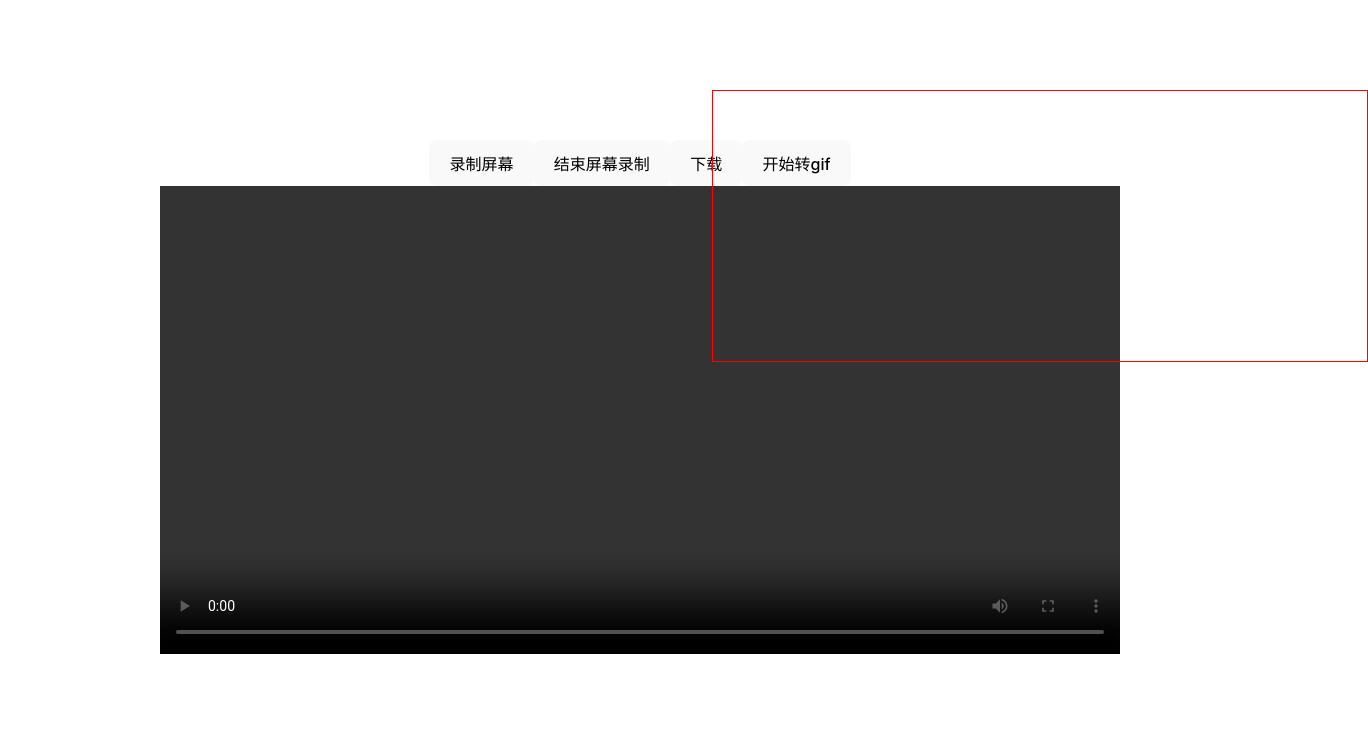
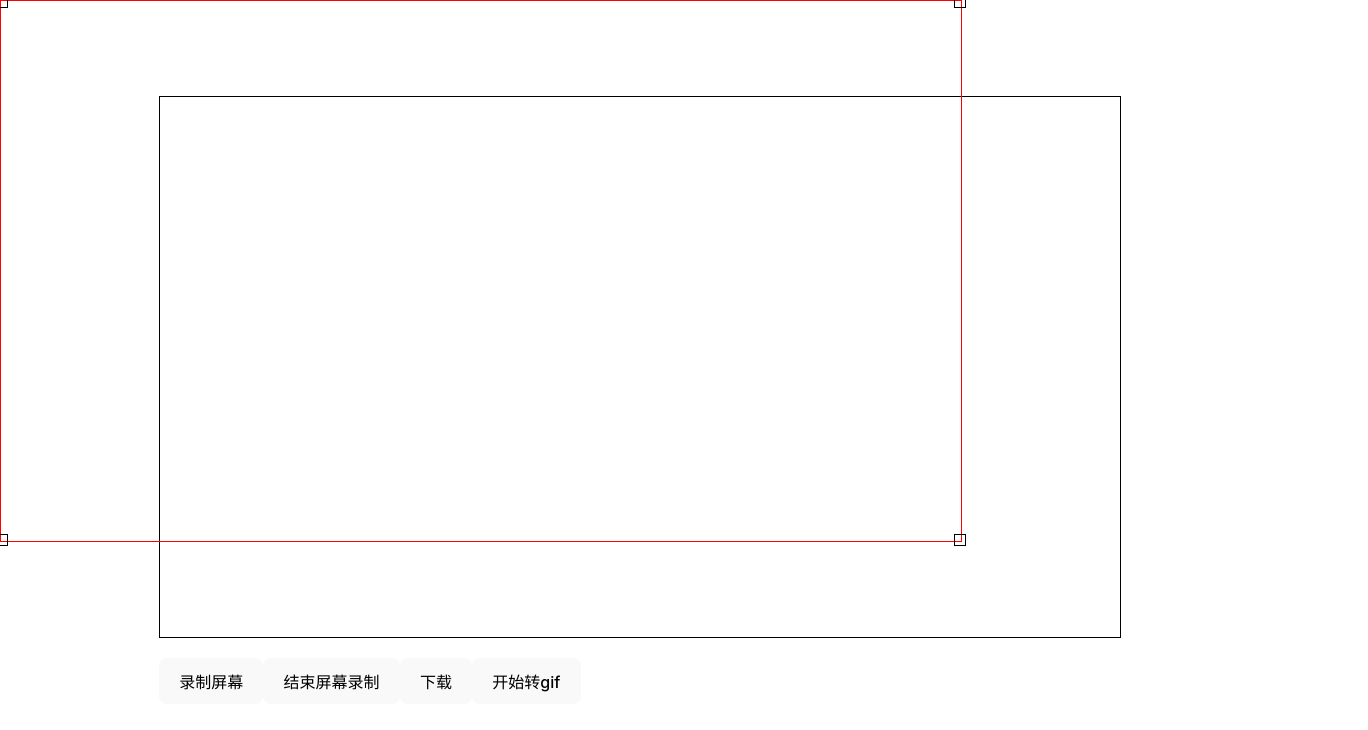
Before and after one commit to s10y10/captureScreen2gif, a Vue app: page / in a window 1280 px wide. Shown: the top 730 px of the page, 1368 px wide, since content can reach past the window. Built offline with nearby package versions, Linux system fonts and the light colour scheme.

Commit message:
refactor: 重构组件

```diff
--- a/package.json
+++ b/package.json
@@ -13,6 +13,7 @@
   },
   "devDependencies": {
     "@vitejs/plugin-vue": "^4.0.0",
+    "sass": "^1.57.1",
     "vite": "^4.0.0"
   }
 }
--- a/src/App.vue
+++ b/src/App.vue
@@ -1,142 +1,24 @@
 <script setup>
-import { onMounted } from 'vue';
-
-//初始化变量
-const interval = 50;
-const areaW = 654;
-const areaH = 270;
-let video;
-let canvas;
-let ctx;
-let timeId;
-let gif;
-let stream;
-let recorder;
-const areaStyle = {
-  position: 'absolute',
-  border: '1px solid red',
-  width: `${areaW}px`,
-  height: `${areaH}px`,
-  left: '712px',
-  top: '90px',
-  pointerEvents: 'none',
-};
-const captureArea = {
-  width: areaW,
-  height: areaH,
-  x: 0,
-  y: 0,
-};
-const chunks = [];
-
-onMounted(() => {
-  video = document.getElementById('video');
-  canvas = document.createElement('canvas');
-  canvas.width = 960;
-  canvas.height = 468;
-  ctx = canvas.getContext('2d');
-
-  const rect = video.getBoundingClientRect();
-  captureArea.width = parseInt(areaStyle.width);
-  captureArea.height = parseInt(areaStyle.height);
-  captureArea.x = parseInt(areaStyle.left) - rect.x;
-  captureArea.y = parseInt(areaStyle.top) - rect.y;
-
-  gif = new GIF({
-    workers: 2,
-    quality: 10,
-    width: areaW,
-    height: areaH,
-    workerScript: '/gif.worker.js',
-  });
-});
-
-//开始录制屏幕
-const onCaptureScreen = async () => {
-  stream = await navigator.mediaDevices.getDisplayMedia({
-    video: true,
-    audio: true,
-  });
-  video.srcObject = stream;
-  video.play();
-  recorder = new MediaRecorder(stream, { mimeType: 'video/webm' });
-  recorder.addEventListener('dataavailable', (e) => {
-    chunks.push(e.data);
-  });
-  recorder.addEventListener('stop', () => {
-    const blob = new Blob(chunks, { type: chunks[0].type });
-    video.pause();
-    video.srcObject = null;
-    video.src = URL.createObjectURL(blob);
-  });
-  recorder.start();
-};
-
-//停止录制屏幕
-const onStopCaptureSreen = () => {
-  recorder.stop();
-  stream.getTracks().forEach((e) => {
-    e.stop();
-  });
-};
-
-//点击下载
-const onDownload = () => {
-  const a = document.createElement('a');
-  a.href = video.src;
-  a.download = 'video1.webm';
-  a.click();
-};
-
-//开始转gif
-const onPlay = () => {
-  video.play();
-  timeId = setInterval(() => {
-    capture();
-  }, interval);
-};
-
-const render = () => {
-  gif.on('finished', function (blob) {
-    const blobUrl = URL.createObjectURL(blob);
-    console.log(blob, blobUrl);
-    window.open(blobUrl);
-  });
-  gif.render();
-};
-
-const capture = () => {
-  console.log(video.currentTime, video.duration);
-  if (video.currentTime >= video.duration) {
-    clearInterval(timeId);
-    render();
-    return;
-  }
-  console.log(captureArea);
-  ctx.drawImage(
-    video,
-    captureArea.x,
-    captureArea.y,
-    captureArea.width,
-    captureArea.height,
-    0,
-    0,
-    captureArea.width,
-    captureArea.height
-  );
-  gif.addFrame(ctx, { copy: true, delay: 10 });
-};
+import ButtonGroup from './ButtonGroup.vue';
+import ClipRect from './ClipRect.vue';
+import { videoStyle } from './consts';
 </script>
 
 <template>
-  <div>
-    <button @click="onCaptureScreen">录制屏幕</button>
-    <button @click="onStopCaptureSreen">结束屏幕录制</button>
-    <button @click="onDownload">下载</button>
-    <button @click="onPlay">开始转gif</button>
-    <video style="width: 960px; height: 468px" id="video" controls></video>
-    <div :style="areaStyle"></div>
+  <div class="app">
+    <video :style="videoStyle" id="video"></video>
+    <ButtonGroup></ButtonGroup>
+    <ClipRect></ClipRect>
   </div>
 </template>
 
-<style scoped></style>
+<style lang="scss" scoped>
+.app {
+  display: flex;
+  flex-direction: column;
+  position: relative;
+  #video {
+    border: 1px solid black;
+  }
+}
+</style>
--- /dev/null
+++ b/src/ButtonGroup.vue
@@ -0,0 +1,121 @@
+<script setup>
+import { onMounted } from 'vue';
+import { videoWidth, videoHeight } from './consts';
+
+const chunks = [];
+const interval = 50;
+let gif;
+let video;
+let canvas;
+let ctx;
+let timeId;
+let stream;
+let recorder;
+
+onMounted(() => {
+  video = document.getElementById('video');
+  canvas = document.createElement('canvas');
+  canvas.width = videoWidth;
+  canvas.height = videoHeight;
+  ctx = canvas.getContext('2d');
+});
+
+//点击下载
+const onDownload = () => {
+  const a = document.createElement('a');
+  a.href = video.src;
+  a.download = 'video1.webm';
+  a.click();
+};
+
+//停止录制屏幕
+const onStopCaptureSreen = () => {
+  recorder.stop();
+  stream.getTracks().forEach((e) => {
+    e.stop();
+  });
+};
+
+const render = () => {
+  gif.on('finished', function (blob) {
+    const blobUrl = URL.createObjectURL(blob);
+    console.log(blob, blobUrl);
+    window.open(blobUrl);
+  });
+  gif.render();
+};
+
+const capture = () => {
+  console.log(video.currentTime, video.duration);
+  if (video.currentTime >= video.duration) {
+    clearInterval(timeId);
+    render();
+    return;
+  }
+  console.log(captureArea);
+  ctx.drawImage(
+    video,
+    captureArea.x,
+    captureArea.y,
+    captureArea.width,
+    captureArea.height,
+    0,
+    0,
+    captureArea.width,
+    captureArea.height
+  );
+  gif.addFrame(ctx, { copy: true, delay: 10 });
+};
+
+//开始转gif
+const onPlay = () => {
+  gif = new GIF({
+    workers: 2,
+    quality: 10,
+    width: videoWidth,
+    height: videoHeight,
+    workerScript: '/gif.worker.js',
+  });
+  video.play();
+  timeId = setInterval(() => {
+    capture();
+  }, interval);
+};
+
+//开始录制屏幕
+const onCaptureScreen = async () => {
+  stream = await navigator.mediaDevices.getDisplayMedia({
+    video: true,
+    audio: true,
+  });
+  video.srcObject = stream;
+  video.play();
+  recorder = new MediaRecorder(stream, { mimeType: 'video/webm' });
+  recorder.addEventListener('dataavailable', (e) => {
+    chunks.push(e.data);
+  });
+  recorder.addEventListener('stop', () => {
+    const blob = new Blob(chunks, { type: chunks[0].type });
+    video.pause();
+    video.srcObject = null;
+    video.src = URL.createObjectURL(blob);
+  });
+  recorder.start();
+};
+</script>
+
+<template>
+  <div class="btn-group">
+    <button @click="onCaptureScreen">录制屏幕</button>
+    <button @click="onStopCaptureSreen">结束屏幕录制</button>
+    <button @click="onDownload">下载</button>
+    <button @click="onPlay">开始转gif</button>
+  </div>
+</template>
+
+<style lang="scss" scoped>
+.btn-group {
+  margin-top: 20px;
+  display: flex;
+}
+</style>
--- /dev/null
+++ b/src/ClipRect.vue
@@ -0,0 +1,60 @@
+<script setup>
+import { defineExpose } from 'vue';
+import { videoWidth, videoHeight } from './consts';
+import vMove from './vMove';
+import vChangeSize from './vChangeSize';
+
+const rectStyle = {
+  width: `${videoWidth}px`,
+  height: `${videoHeight}px`,
+  left: '0px',
+  top: '0px',
+};
+
+defineExpose({
+  clipRect: rectStyle,
+});
+</script>
+
+<template>
+  <div class="clip-rect" v-change-size v-move :style="rectStyle">
+    <div class="corner" data-index="1"></div>
+    <div class="corner" data-index="2"></div>
+    <div class="corner" data-index="3"></div>
+    <div class="corner" data-index="4"></div>
+  </div>
+</template>
+
+<style lang="scss" scoped>
+.clip-rect {
+  position: fixed;
+  border: 1px solid red;
+  cursor: move;
+  .corner {
+    width: 10px;
+    height: 10px;
+    border: 1px solid black;
+    position: absolute;
+  }
+  .corner:nth-child(1) {
+    top: -5px;
+    left: -5px;
+    cursor: nw-resize;
+  }
+  .corner:nth-child(2) {
+    top: -5px;
+    right: -5px;
+    cursor: ne-resize;
+  }
+  .corner:nth-child(3) {
+    bottom: -5px;
+    left: -5px;
+    cursor: sw-resize;
+  }
+  .corner:nth-child(4) {
+    bottom: -5px;
+    right: -5px;
+    cursor: se-resize;
+  }
+}
+</style>
--- /dev/null
+++ b/src/consts.js
@@ -0,0 +1,7 @@
+export const videoWidth = 960;
+export const videoHeight = 540;
+
+export const videoStyle = {
+  width: `${videoWidth}px`,
+  height: `${videoHeight}px`,
+};
--- a/src/style.css
+++ b/src/style.css
@@ -13,6 +13,11 @@
   -webkit-font-smoothing: antialiased;
   -moz-osx-font-smoothing: grayscale;
   -webkit-text-size-adjust: 100%;
+}
+
+*{
+  user-select: none;
+  -webkit-user-drag: none;
 }
 
 a {
--- /dev/null
+++ b/src/vChangeSize.js
@@ -0,0 +1,63 @@
+let currentEl;
+let startX;
+let startY;
+let startLeft;
+let startTop;
+let startWidth;
+let startHeight;
+let cornerIndex;
+
+const handleMouseDown = (e) => {
+  if (!e.target.classList.contains('corner')) return;
+  e.stopImmediatePropagation();
+  currentEl = e.currentTarget;
+  cornerIndex = e.target.dataset.index;
+  startX = e.clientX;
+  startY = e.clientY;
+  const rect = currentEl.getBoundingClientRect();
+  startLeft = rect.x;
+  startTop = rect.y;
+  startWidth = rect.width;
+  startHeight = rect.height;
+  console.log('down', {
+    startX,
+    startY,
+    startLeft,
+    startTop,
+    startWidth,
+    startHeight,
+  });
+  document.addEventListener('mousemove', handleMouseMove);
+  document.addEventListener('mouseup', handleMouseUp);
+  document.addEventListener('mouseleave', handleMouseUp);
+};
+
+const handleMouseMove = (e) => {
+  console.log('move');
+  const changedX = startLeft + e.clientX - startX;
+  const changedY = startTop + e.clientY - startY;
+  currentEl.style.left = `${changedX}px`;
+  currentEl.style.top = `${changedY}px`;
+};
+
+const handleMouseUp = (e) => {
+  console.log('up');
+  currentEl = null;
+  document.removeEventListener('mousemove', handleMouseMove);
+  document.removeEventListener('mouseup', handleMouseUp);
+  document.removeEventListener('mouseleave', handleMouseUp);
+};
+
+const changeSize = {
+  mounted(el) {
+    el.addEventListener('mousedown', handleMouseDown);
+  },
+  beforeMount(el) {
+    el.removeEventListener('mousedown', handleMouseDown);
+  },
+};
+
+export default {
+  name: 'changeSize',
+  ...changeSize,
+};
--- /dev/null
+++ b/src/vMove.js
@@ -0,0 +1,48 @@
+let currentEl;
+let startX;
+let startY;
+let startLeft;
+let startTop;
+
+const handleMouseDown = (e) => {
+  currentEl = e.currentTarget;
+  startX = e.clientX;
+  startY = e.clientY;
+  const rect = currentEl.getBoundingClientRect();
+  startLeft = rect.x;
+  startTop = rect.y;
+  console.log('down', { startX, startY, startLeft, startTop });
+  document.addEventListener('mousemove', handleMouseMove);
+  document.addEventListener('mouseup', handleMouseUp);
+  document.addEventListener('mouseleave', handleMouseUp);
+};
+
+const handleMouseMove = (e) => {
+  console.log('move');
+  const changedX = startLeft + e.clientX - startX;
+  const changedY = startTop + e.clientY - startY;
+  currentEl.style.left = `${changedX}px`;
+  currentEl.style.top = `${changedY}px`;
+};
+
+const handleMouseUp = (e) => {
+  console.log('up');
+  currentEl = null;
+  document.removeEventListener('mousemove', handleMouseMove);
+  document.removeEventListener('mouseup', handleMouseUp);
+  document.removeEventListener('mouseleave', handleMouseUp);
+};
+
+const move = {
+  mounted(el) {
+    el.addEventListener('mousedown', handleMouseDown);
+  },
+  beforeMount(el) {
+    el.removeEventListener('mousedown', handleMouseDown);
+  },
+};
+
+export default {
+  name: 'move',
+  ...move,
+};
```
Also changed, not shown: 1 other file (tests, documents, lock files or other folders).
